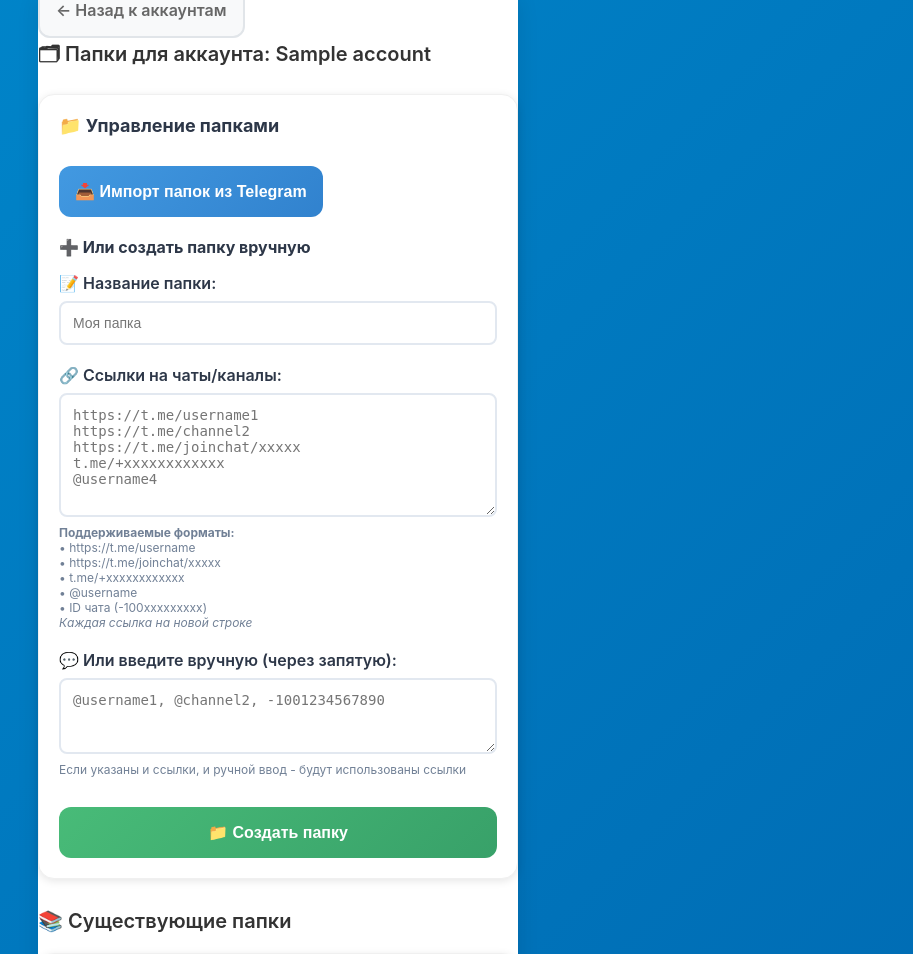
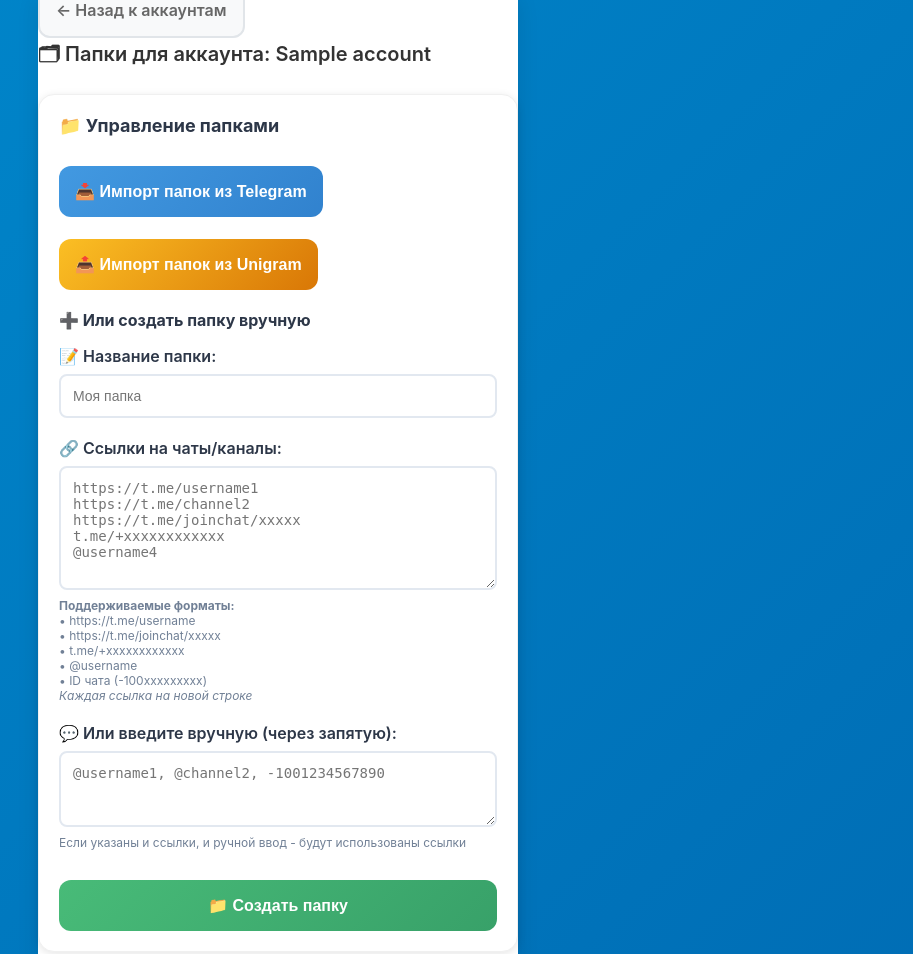
Before and after one commit to toryda/spambota, a FastAPI app: template templates/folders.html in a window 1280 px wide. Shown: the top 954 px of the page, without its empty margins (362-1275 px from the left). Run offline with FastAPI, Linux system fonts and the light colour scheme; the template is opened without the code that fills it: most values are stand-ins (such as "Sample title", 1, 10 or a date in 2020).

Commit message:
Add a button to import folders from the Unigram client
Add a new button to the folders page for importing folders from the Unigram client.

Replit-Commit-Author: Agent
Replit-Commit-Session-Id: b3f85fe6-ff1b-4680-9e16-08137caf1e64
Replit-Commit-Checkpoint-Type: intermediate_checkpoint
Replit-Commit-Event-Id: 1911ec98-4c6d-4039-a3c0-1a26f543cf2c
Replit-Commit-Screenshot-Url: https://storage.googleapis.com/screenshot-production-us-central1/91b977cc-d24f-4f9f-9dd8-de86d7ffb26c/b3f85fe6-ff1b-4680-9e16-08137caf1e64/SdLifY9
Replit-Helium-Checkpoint-Created: true

```diff
--- a/app/templates/folders.html
+++ b/app/templates/folders.html
@@ -30,6 +30,11 @@
         <form method="post" action="/folders/{{ account.id }}/import_from_telegram" style="margin: 0;">
             <button type="submit" class="btn" style="background: linear-gradient(135deg, #4299e1 0%, #3182ce 100%);" onclick="return confirm('Импортировать ваши папки из Telegram?')">
                 📥 Импорт папок из Telegram
+            </button>
+        </form>
+        <form method="post" action="/folders/{{ account.id }}/import_from_telegram" style="margin: 0;">
+            <button type="submit" class="btn" style="background: linear-gradient(135deg, #fbbf24 0%, #d97706 100%);" onclick="return confirm('Импортировать ваши папки из Unigram?')">
+                📤 Импорт папок из Unigram
             </button>
         </form>
     </div>
```
